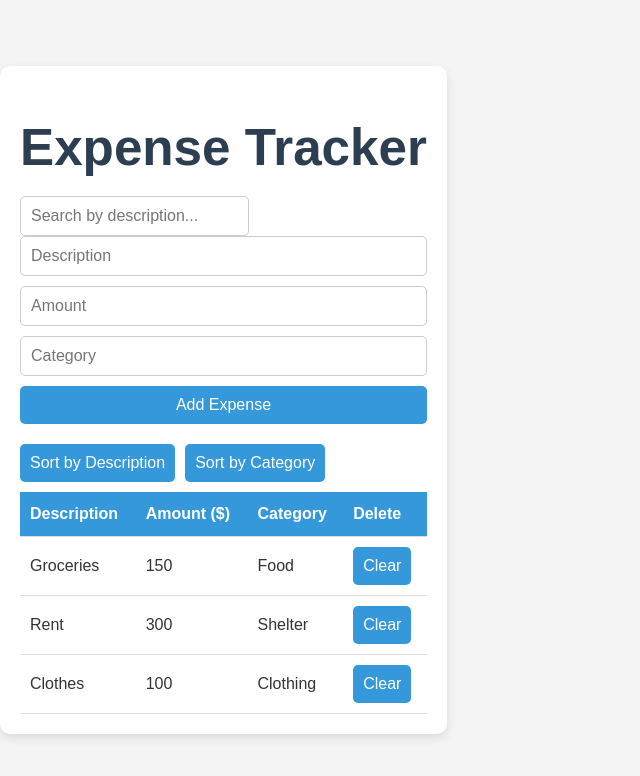
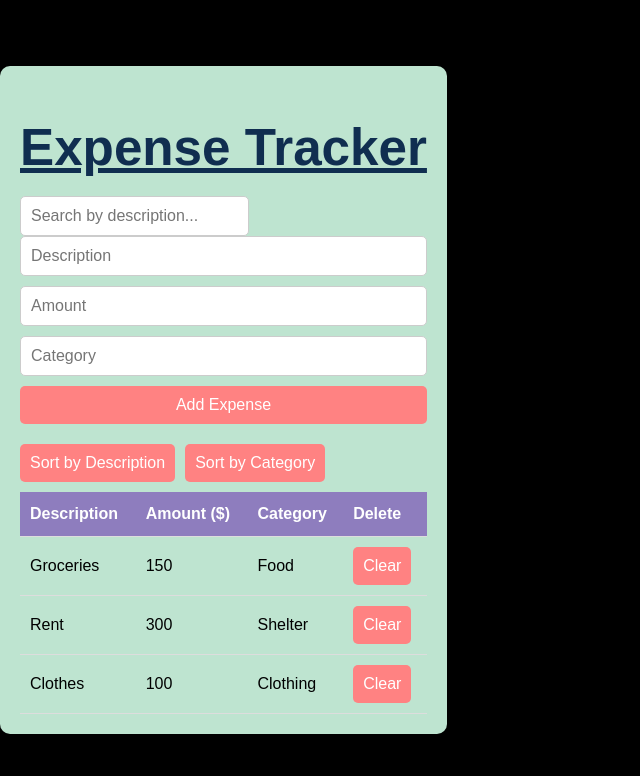
Before and after one commit to timina-makena/code-challenge-expense-tracker, a React (Vite) app: page / in a window 1280 px wide. Shown: the top 776 px of the page, without its empty margins (0-640 px from the left). Built offline with nearby package versions, Linux system fonts and the light colour scheme.

Commit message:
add all new color changes

```diff
--- a/src/App.css
+++ b/src/App.css
@@ -2,23 +2,25 @@ body {
   margin: 0;
   padding: 0;
   font-family: Arial, sans-serif;
-  background-color: #f4f4f4;
+  background-color: #000000;
 }
 
 .app-container {
   max-width: 800px;
   margin: 40px auto;
   padding: 20px;
-  background-color: white;
+  background-color: #BEE4D0;
   border-radius: 10px;
-  box-shadow: 0px 4px 10px rgba(0, 0, 0, 0.1);
-  color: #333;
+  box-shadow: 0px 4px 10px rgba;
+  color: #000000;
 }
 
 h1 {
   text-align: center;
-  color: #2c3e50;
+  color: #102E50;;
   margin-bottom: 20px;
+  text-decoration: underline;
+
 }
 
 form {
@@ -38,7 +40,7 @@ button {
 }
 
 button {
-  background-color: #3498db;
+  background-color:#FF8282;
   color: white;
   border: none;
   cursor: pointer;
@@ -46,7 +48,7 @@ button {
 }
 
 button:hover {
-  background-color: #2980b9;
+  background-color: #102E50;
 }
 
 table {
@@ -63,7 +65,7 @@ td {
 }
 
 th {
-  background-color: #3498db;
+  background-color: #8E7DBE;
   color: white;
 }
 
```
